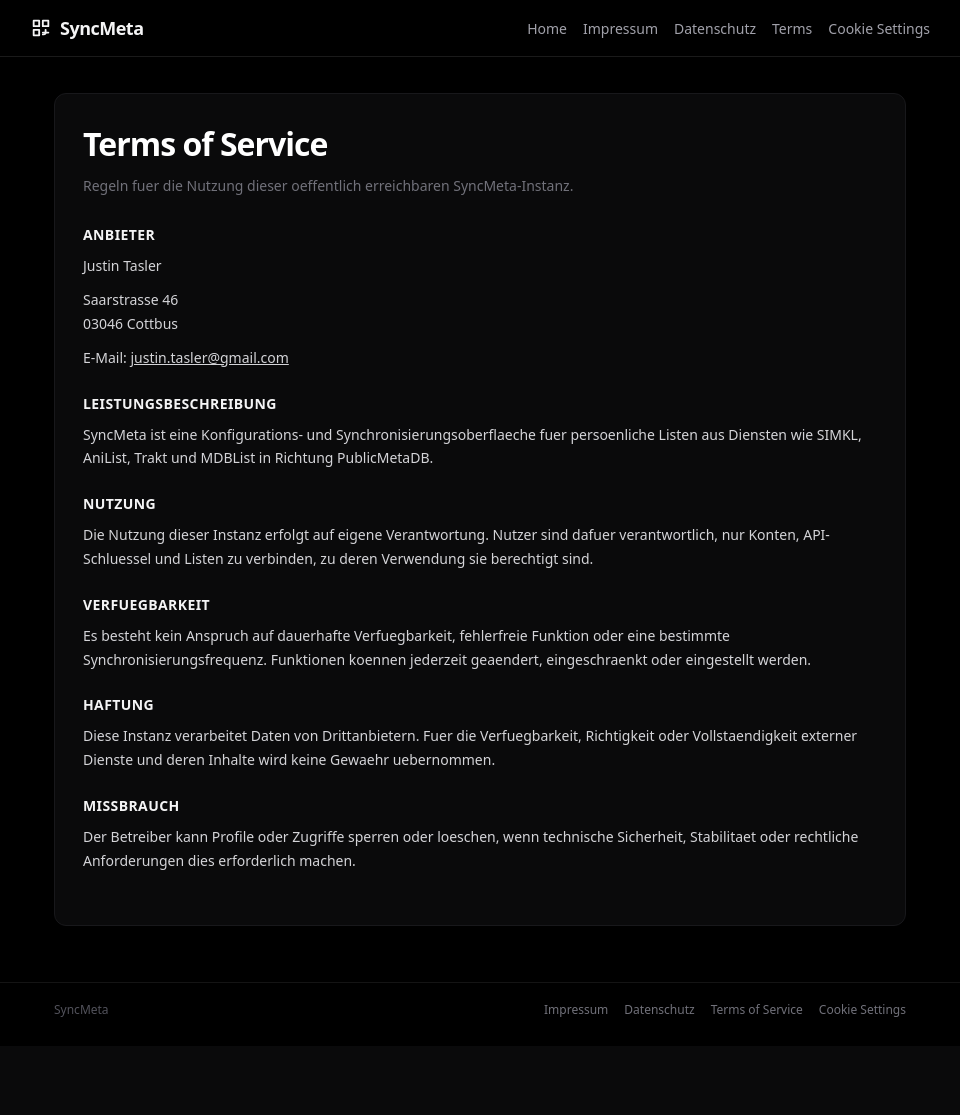
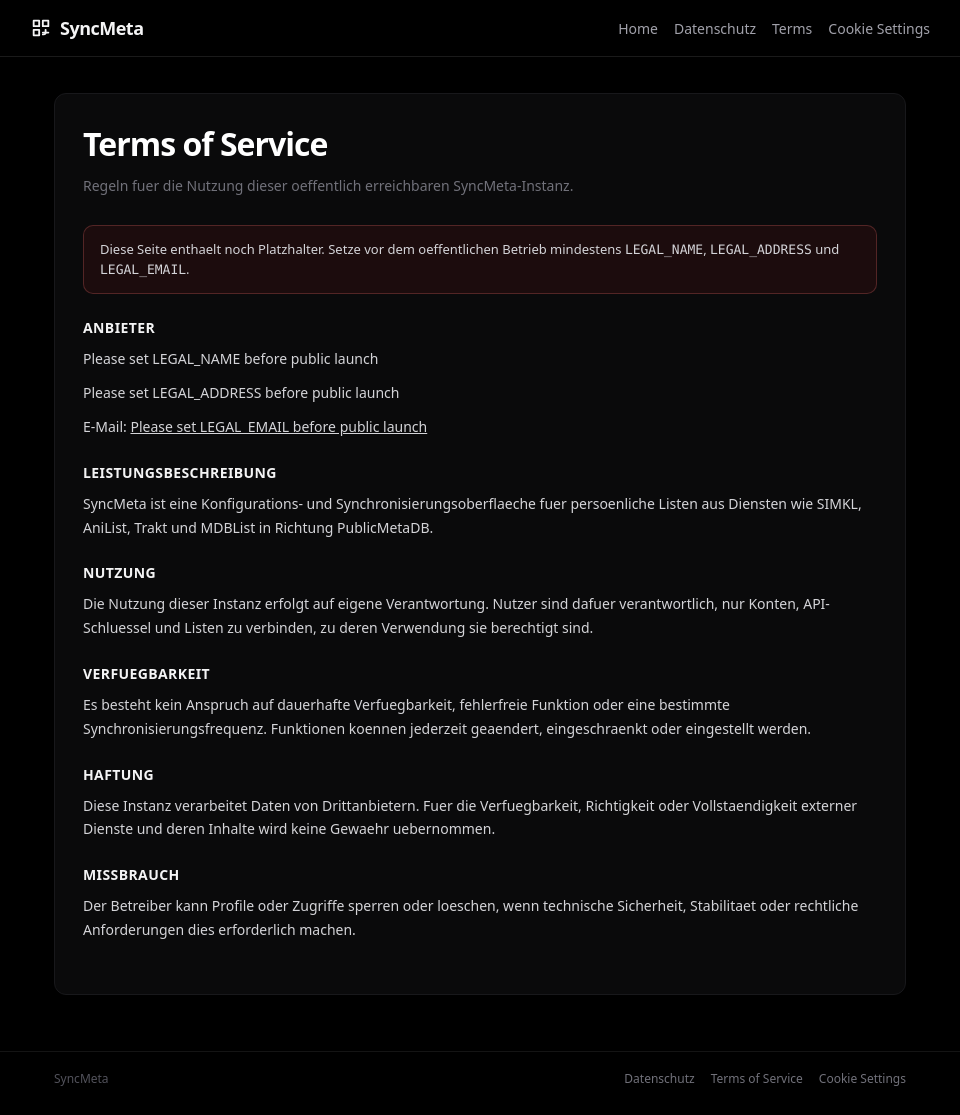
Before and after one commit to GodlyXFerrris/SyncMeta-for-PublicMetaDB, a Flask app: page /terms in a window 1280 px wide. Shown: the whole page, without its empty margins (160-1120 px from the left). Before the commit the page ends 1017 px from the top, so only its background shows below. Run offline with Flask 3, Linux system fonts and the light colour scheme.

Commit message:
Remove impressum route and default personal details

```diff
--- a/templates/index.html
+++ b/templates/index.html
@@ -306,7 +306,6 @@
     <div class="footer-inner">
       <div class="footer-copy">SyncMeta</div>
       <div class="footer-links">
-        <a href="/impressum">Impressum</a>
         <a href="/datenschutz">Datenschutz</a>
         <a href="/terms">Terms of Service</a>
         <a href="/cookie-settings">Cookie Settings</a>
--- a/templates/legal.html
+++ b/templates/legal.html
@@ -44,7 +44,6 @@
       </a>
       <div class="nav-links">
         <a href="/">Home</a>
-        <a href="/impressum">Impressum</a>
         <a href="/datenschutz">Datenschutz</a>
         <a href="/terms">Terms</a>
         <a href="/cookie-settings">Cookie Settings</a>
@@ -56,9 +55,7 @@
     <div class="card">
       <h1>{{ page_title }}</h1>
       <p class="lead">
-        {% if legal_type == "impressum" %}
-        Angaben gemaess den Anforderungen fuer oeffentlich erreichbare Webseiten.
-        {% elif legal_type == "privacy" %}
+        {% if legal_type == "privacy" %}
         Uebersicht der Datenverarbeitung fuer diese SyncMeta-Instanz. Bitte pruefe und ergaenze die Angaben fuer deinen konkreten Betrieb.
         {% elif legal_type == "terms" %}
         Regeln fuer die Nutzung dieser oeffentlich erreichbaren SyncMeta-Instanz.
@@ -74,40 +71,7 @@
       </div>
       {% endif %}
 
-      {% if legal_type == "impressum" %}
-      <section>
-        <h2>Anbieter</h2>
-        <p>{{ legal.operator_name }}</p>
-        <p style="white-space:pre-line">{{ legal.operator_address }}</p>
-      </section>
-
-      <section>
-        <h2>Kontakt</h2>
-        <p>E-Mail: <a href="mailto:{{ legal.operator_email }}">{{ legal.operator_email }}</a></p>
-        {% if legal.operator_phone %}
-        <p>Telefon: {{ legal.operator_phone }}</p>
-        {% endif %}
-      </section>
-
-      {% if legal.responsible_person %}
-      <section>
-        <h2>Verantwortlich</h2>
-        <p>{{ legal.responsible_person }}</p>
-      </section>
-      {% endif %}
-
-      {% if legal.vat_id or legal.court_register %}
-      <section>
-        <h2>Weitere Angaben</h2>
-        {% if legal.vat_id %}
-        <p>Umsatzsteuer-ID: {{ legal.vat_id }}</p>
-        {% endif %}
-        {% if legal.court_register %}
-        <p>Registereintrag: {{ legal.court_register }}</p>
-        {% endif %}
-      </section>
-      {% endif %}
-      {% elif legal_type == "privacy" %}
+      {% if legal_type == "privacy" %}
       <section>
         <h2>Verantwortlicher</h2>
         <p>{{ legal.operator_name }}</p>
@@ -205,7 +169,6 @@
     <div class="footer-inner">
       <div class="footer-copy">SyncMeta</div>
       <div class="footer-links">
-        <a href="/impressum">Impressum</a>
         <a href="/datenschutz">Datenschutz</a>
         <a href="/terms">Terms of Service</a>
         <a href="/cookie-settings">Cookie Settings</a>
--- a/web.py
+++ b/web.py
@@ -52,11 +52,11 @@ SITE_ACCESS_PASSWORD = os.getenv("SITE_ACCESS_PASSWORD", "").strip()
 ACCESS_MAX_ATTEMPTS = int(os.getenv("SYNCMETA_ACCESS_MAX_ATTEMPTS", "10"))
 ACCESS_WINDOW_SECONDS = int(os.getenv("SYNCMETA_ACCESS_WINDOW_SECONDS", "900"))
 LEGAL_CONTEXT = {
-    "operator_name": os.getenv("LEGAL_NAME", "Justin Tasler"),
-    "operator_address": os.getenv("LEGAL_ADDRESS", "Saarstrasse 46\n03046 Cottbus"),
-    "operator_email": os.getenv("LEGAL_EMAIL", "justin.tasler@gmail.com"),
+    "operator_name": os.getenv("LEGAL_NAME", "Please set LEGAL_NAME before public launch"),
+    "operator_address": os.getenv("LEGAL_ADDRESS", "Please set LEGAL_ADDRESS before public launch"),
+    "operator_email": os.getenv("LEGAL_EMAIL", "Please set LEGAL_EMAIL before public launch"),
     "operator_phone": os.getenv("LEGAL_PHONE", ""),
-    "responsible_person": os.getenv("LEGAL_RESPONSIBLE_PERSON", "Justin Tasler"),
+    "responsible_person": os.getenv("LEGAL_RESPONSIBLE_PERSON", ""),
     "vat_id": os.getenv("LEGAL_VAT_ID", ""),
     "court_register": os.getenv("LEGAL_COURT_REGISTER", ""),
     "base_url": os.getenv("PUBLIC_BASE_URL", "").strip() or "your public SyncMeta URL",
@@ -448,11 +448,6 @@ def access():
     return render_template("access.html", error=error)
 
 
-@app.route("/impressum")
-def impressum():
-    return render_template("legal.html", page_title="Impressum", legal_type="impressum", legal=LEGAL_CONTEXT)
-
-
 @app.route("/datenschutz")
 def datenschutz():
     return render_template("legal.html", page_title="Datenschutz", legal_type="privacy", legal=LEGAL_CONTEXT)
```
Also changed, not shown: tests/test_web.py (+5 -7 lines).
